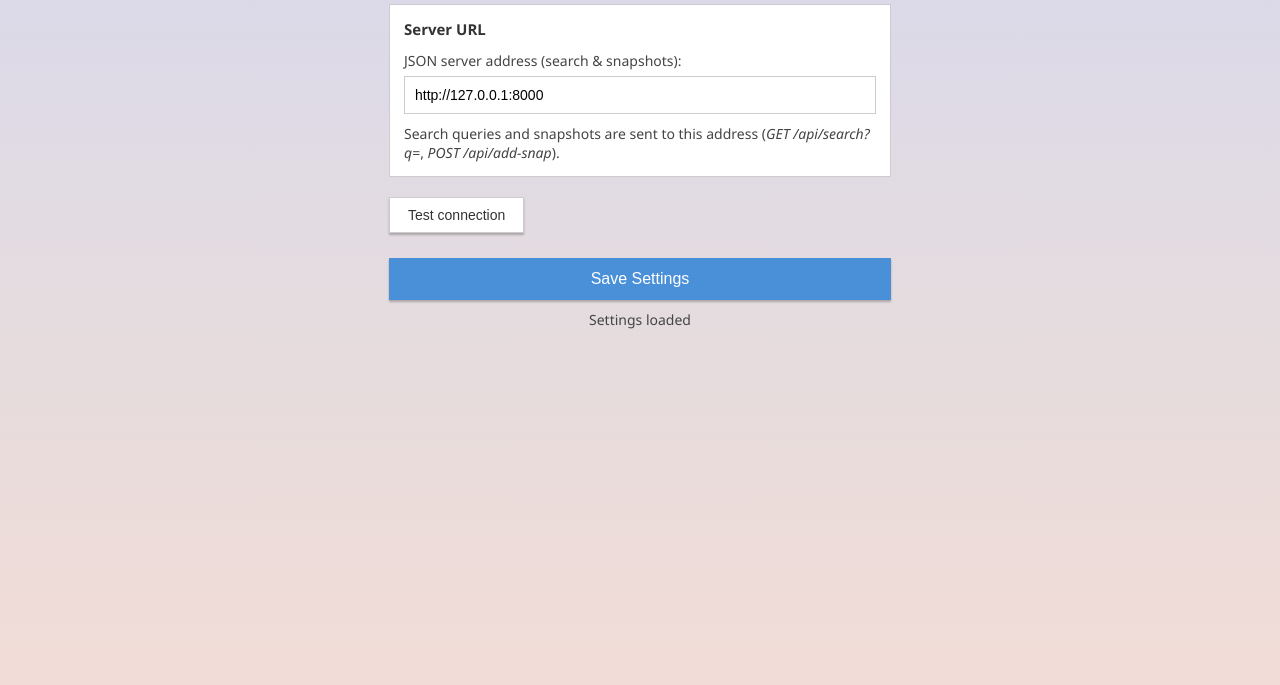
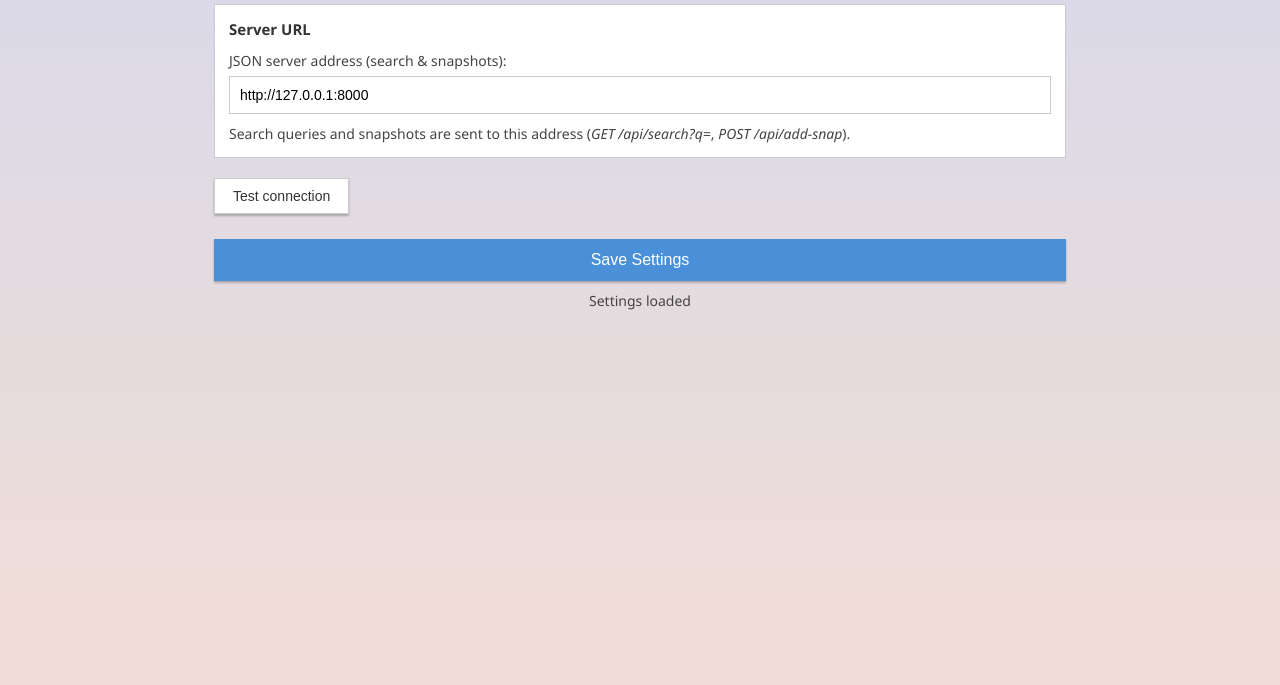
Before and after one commit to OlegUshakov-pl/APEX-Snap-Chrome-Extension, a browser extension: page settings.html in a window 1280 px wide. Shown: the part 115-800 px from the top of the page. Drawn offline with Linux system fonts and the light colour scheme.

Commit message:
Update settings.html

```diff
--- a/settings.html
+++ b/settings.html
@@ -13,7 +13,7 @@
         }
 
         .page {
-            width: 550px;
+            width: 900px;
             padding: 24px;
         }
 
```
